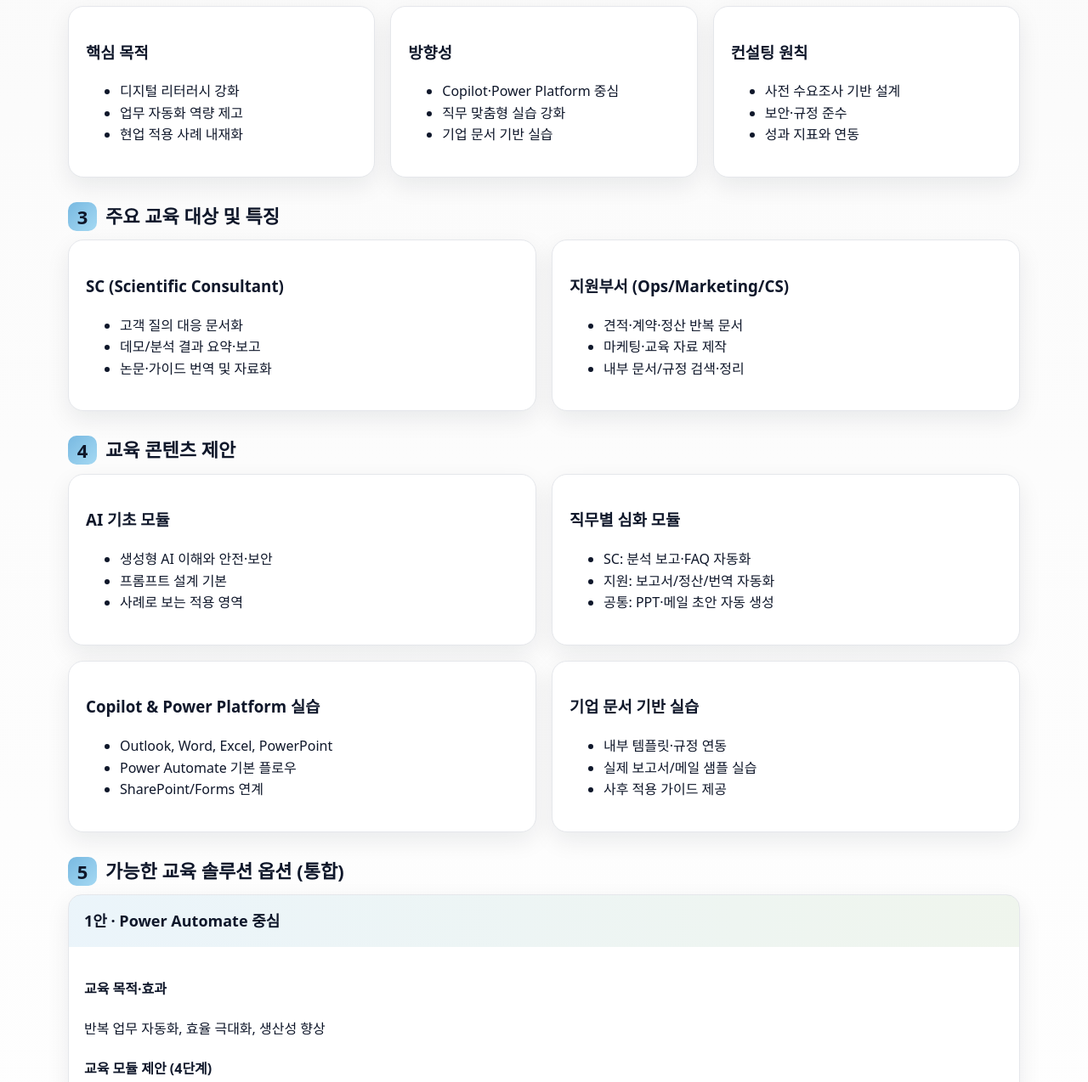
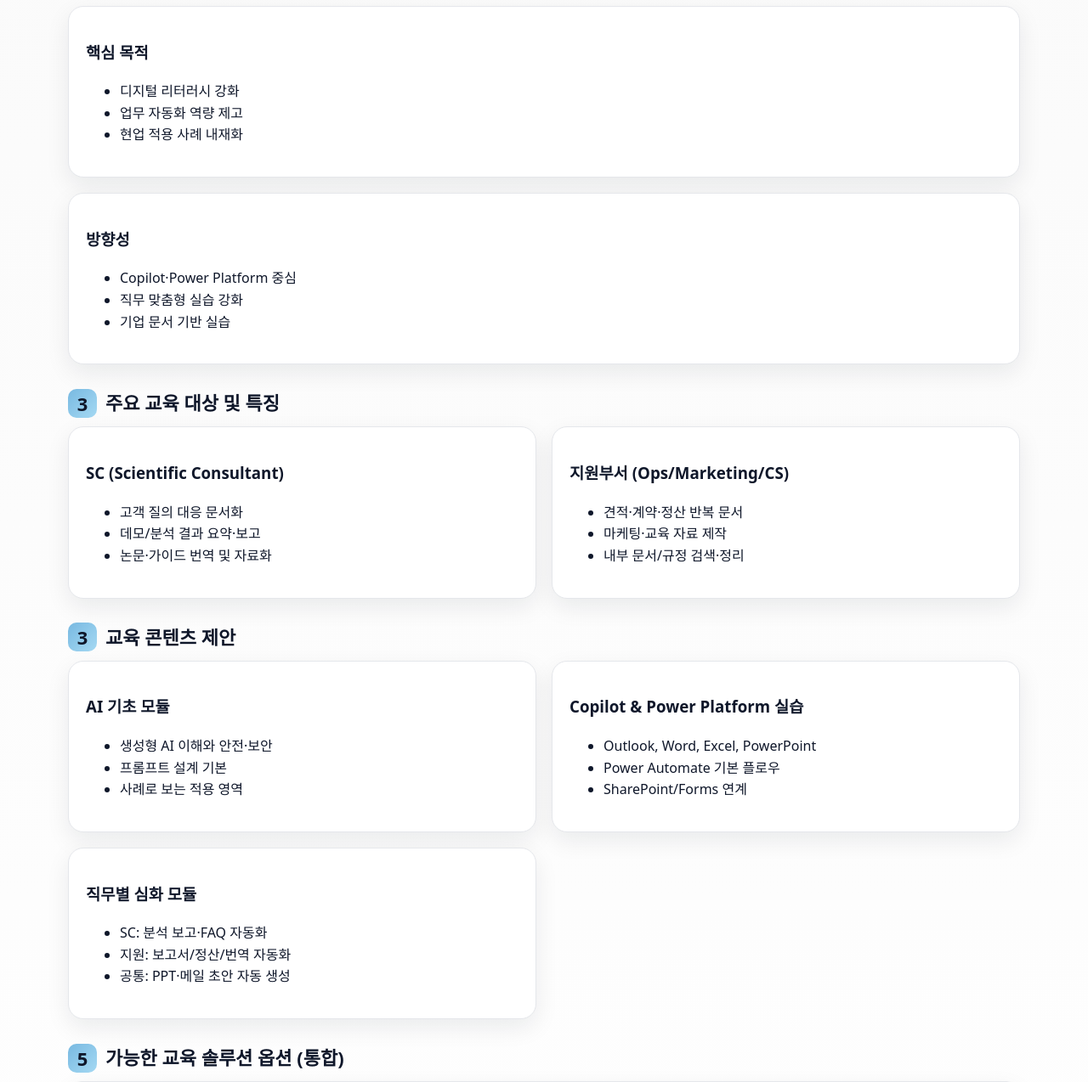
Before and after one commit to kisdevan/bioMerieux, a plain HTML site: page index.html in a window 1280 px wide. Shown: the part 706-1980 px from the top of the page at 85% size. Drawn offline with Linux system fonts and the light colour scheme.

Commit message:
Update index.html

```diff
--- a/index.html
+++ b/index.html
@@ -3,7 +3,7 @@
 <head>
   <meta charset="utf-8" />
   <meta name="viewport" content="width=device-width, initial-scale=1" />
-  <title>비오메리으코리아 — AI 교육 컨설팅 제안서 (완성본)</title>
+  <title>비오메리으코리아 — AI 교육 상담 </title>
   <style>
     :root{
       --ink:#0f172a; --muted:#64748b; --bg:#F9F9F9; --card:#ffffff; --line:#e5e7eb;
@@ -84,7 +84,7 @@
   <section id="sec2">
     <h2><span class="n">2</span> 교육 목적과 방향성</h2>
     <div class="grid">
-      <article class="card third">
+      <article class="card first">
         <h3>핵심 목적</h3>
         <ul>
           <li>디지털 리터러시 강화</li>
@@ -92,20 +92,12 @@
           <li>현업 적용 사례 내재화</li>
         </ul>
       </article>
-      <article class="card third">
+      <article class="card second">
         <h3>방향성</h3>
         <ul>
           <li>Copilot·Power Platform 중심</li>
           <li>직무 맞춤형 실습 강화</li>
           <li>기업 문서 기반 실습</li>
-        </ul>
-      </article>
-      <article class="card third">
-        <h3>컨설팅 원칙</h3>
-        <ul>
-          <li>사전 수요조사 기반 설계</li>
-          <li>보안·규정 준수</li>
-          <li>성과 지표와 연동</li>
         </ul>
       </article>
     </div>
@@ -136,7 +128,7 @@
 
   <!-- 4. 교육 콘텐츠 제안 -->
   <section id="sec4">
-    <h2><span class="n">4</span> 교육 콘텐츠 제안</h2>
+    <h2><span class="n">3</span> 교육 콘텐츠 제안</h2>
     <div class="grid">
       <article class="card half">
         <h3>AI 기초 모듈</h3>
@@ -146,7 +138,15 @@
           <li>사례로 보는 적용 영역</li>
         </ul>
       </article>
-      <article class="card half">
+    <article class="card half">
+        <h3>Copilot & Power Platform 실습</h3>
+        <ul>
+          <li>Outlook, Word, Excel, PowerPoint</li>
+          <li>Power Automate 기본 플로우</li>
+          <li>SharePoint/Forms 연계</li>
+        </ul>
+      </article>
+     <article class="card half">
         <h3>직무별 심화 모듈</h3>
         <ul>
           <li>SC: 분석 보고·FAQ 자동화</li>
@@ -154,22 +154,8 @@
           <li>공통: PPT·메일 초안 자동 생성</li>
         </ul>
       </article>
-      <article class="card half">
-        <h3>Copilot & Power Platform 실습</h3>
-        <ul>
-          <li>Outlook, Word, Excel, PowerPoint</li>
-          <li>Power Automate 기본 플로우</li>
-          <li>SharePoint/Forms 연계</li>
-        </ul>
-      </article>
-      <article class="card half">
-        <h3>기업 문서 기반 실습</h3>
-        <ul>
-          <li>내부 템플릿·규정 연동</li>
-          <li>실제 보고서/메일 샘플 실습</li>
-          <li>사후 적용 가이드 제공</li>
-        </ul>
-      </article>
+
+
     </div>
   </section>
 
```
